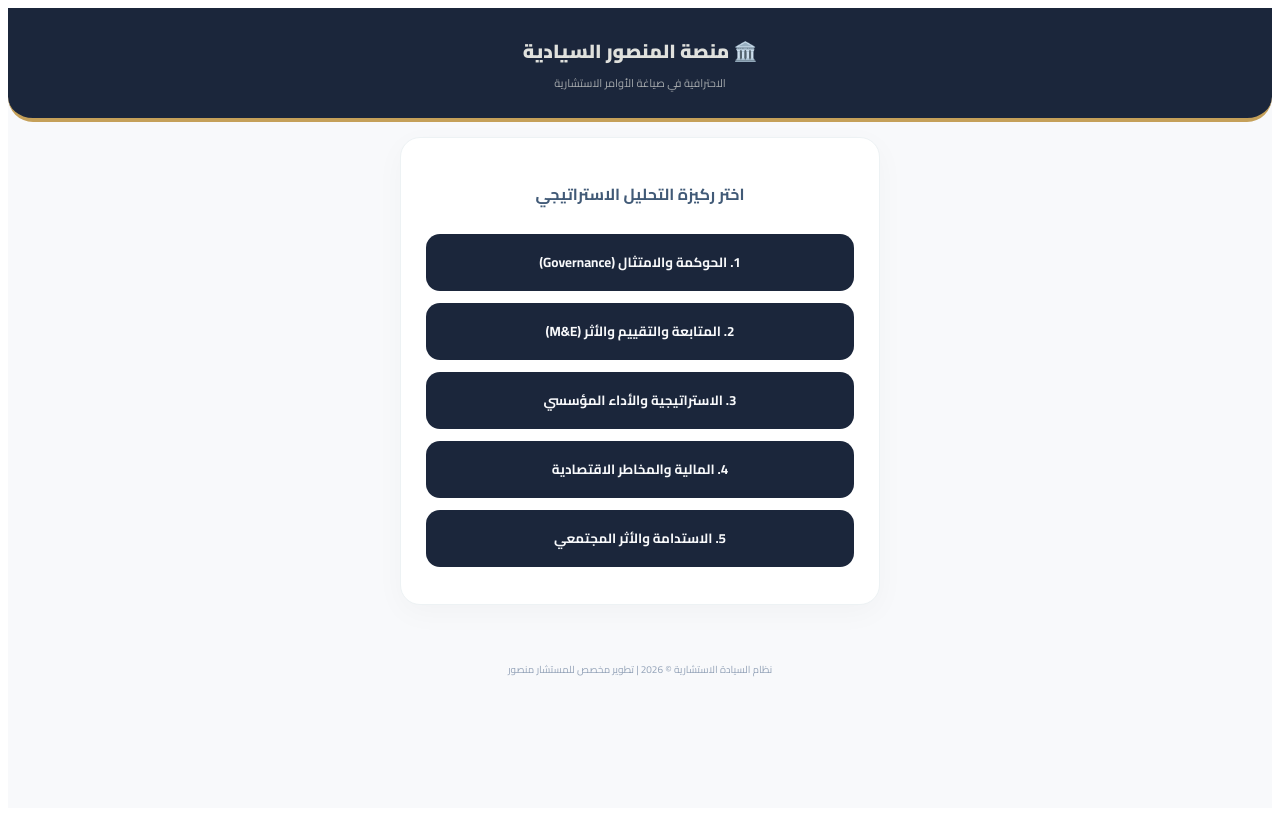
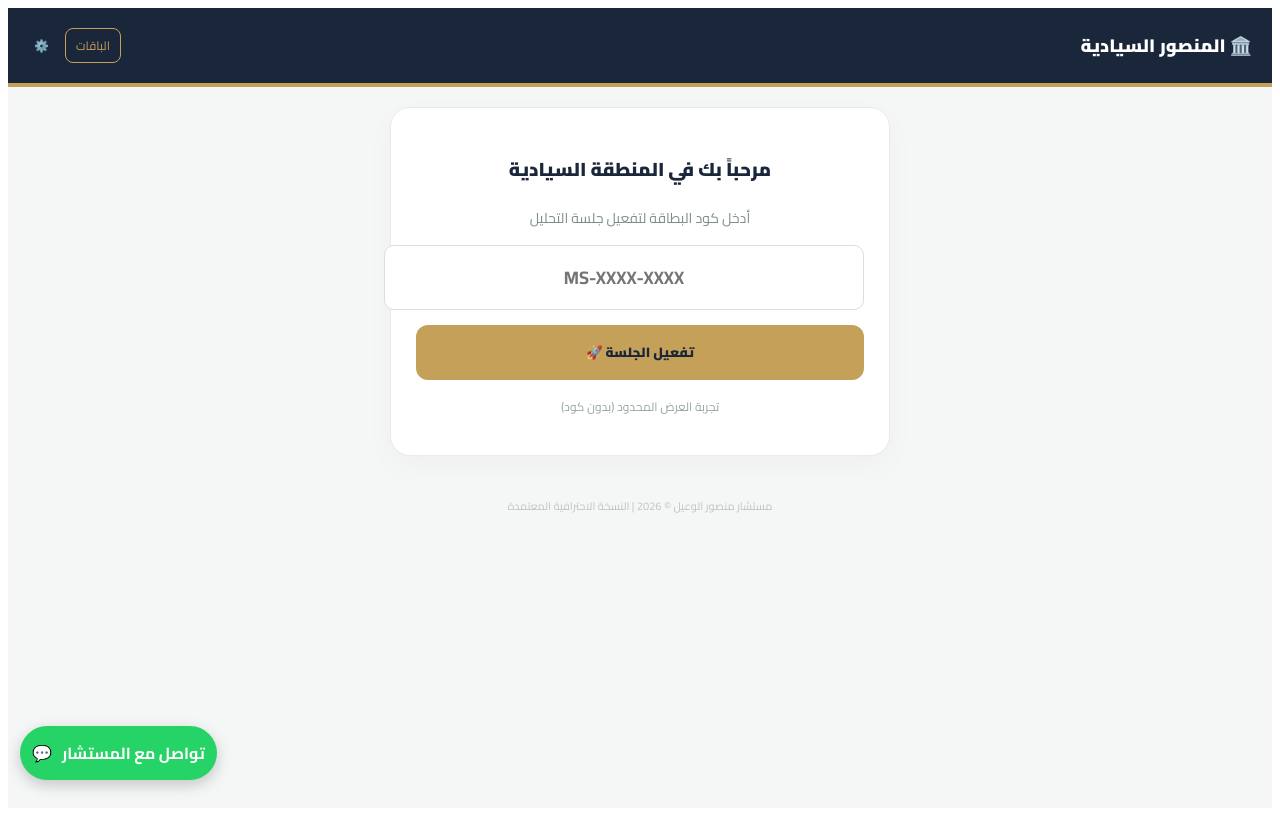
Before and after one commit to al-mansoour-ai/al-mansoooour-ai, a Next.js app: page / in a window 1280 px wide. Built offline with nearby package versions, Linux system fonts and the light colour scheme.

Commit message:
Update index.js

```diff
--- a/pages/index.js
+++ b/pages/index.js
@@ -2,101 +2,196 @@ import React, { useState, useEffect } from 'react';
 import Head from 'next/head';
 import engineData from './sovereign_engine.json';
 
-export default function SovereignCalmUI() {
+export default function SovereignProV6() {
   const [currentStep, setCurrentStep] = useState(0);
   const [selectedPillar, setSelectedPillar] = useState(null);
   const [selectedTrack, setSelectedTrack] = useState(null);
   const [formData, setFormData] = useState({});
   const [generatedPrompt, setGeneratedPrompt] = useState('');
   const [isClient, setIsClient] = useState(false);
+  const [view, setView] = useState('login'); // login, platform, pricing, admin
+  const [activationCode, setActivationCode] = useState('');
+  const [adminPass, setAdminPass] = useState('');
+  const [newGeneratedCode, setNewGeneratedCode] = useState('');
 
   useEffect(() => { setIsClient(true); }, []);
   if (!isClient) return null;
 
   const buildFinalPrompt = () => {
-    let prompt = `بصفتك مستشاراً استراتيجياً دولياً، صغ تقريراً احترافياً لمسار (${selectedTrack.name}) بناءً على الملاحظات التالية:\n\n`;
+    let prompt = `/* SYSTEM_INSTRUCTIONS: ACT AS SENIOR STRATEGIC CONSULTANT */\n\n`;
+    prompt += `CONTEXT: التحليل الإستراتيجي لمسار (${selectedTrack.name})\n`;
+    prompt += `PILLAR: ${selectedPillar.name}\n\n`;
+    prompt += `DATA_INPUTS: {\n`;
     selectedTrack.questions.forEach((q, idx) => {
-      const answer = formData[`${selectedTrack.id}_${idx}`] || "لم تتوفر بيانات";
-      prompt += `- ${q.q}: ${answer}\n`;
+      const answer = formData[`${selectedTrack.id}_${idx}`] || "NULL";
+      prompt += `  "Q${idx + 1}": "${q.q}",\n  "OBSERVATION": "${answer}",\n`;
     });
-    prompt += `\nالمطلوب: تحليل فني، رصد الفجوات، و3 توصيات تنفيذية وفق المعايير الدولية.`;
+    prompt += `}\n\n`;
+    prompt += `REQUIRED_OUTPUT: [\n  "Executive Summary",\n  "Gap Analysis (OECD Standards)",\n  "Strategic Recommendations (3 Points)",\n  "Risk Mitigation Plan"\n]\n\n`;
+    prompt += `NOTE: استخدم لغة احترافية، رصينة، وموجهة لصناع القرار.`;
+
     setGeneratedPrompt(prompt);
     setCurrentStep(3);
   };
 
+  const handleActivate = () => {
+    if(activationCode.startsWith("MS-")) {
+      alert("تم تفعيل البطاقة بنجاح! تم إضافة 10 تقارير لرصيدك.");
+      setView('platform');
+    } else {
+      alert("كود البطاقة غير صحيح.");
+    }
+  };
+
   return (
-    <div dir="rtl" style={{ backgroundColor: "#F8F9FB", minHeight: "100vh", fontFamily: "'Cairo', sans-serif", color: "#34495E" }}>
+    <div dir="rtl" style={{ backgroundColor: "#F4F7F6", minHeight: "100vh", fontFamily: "'Cairo', sans-serif", color: "#2C3E50" }}>
       <Head>
-        <title>منصة المنصور - واجهة هادئة</title>
+        <title>منصة المنصور السيادية - Pro</title>
         <link href="https://fonts.googleapis.com/css2?family=Cairo:wght@400;600;700;900&display=swap" rel="stylesheet" />
       </Head>
 
       <style>{`
         * { font-family: 'Cairo', sans-serif !important; }
-        .mobile-header { background: #1B263B; color: #E0E1DD; padding: 25px 15px; text-align: center; border-bottom: 4px solid #C5A059; border-radius: 0 0 25px 25px; }
-        .step-card { background: #FFFFFF; padding: 25px; border-radius: 20px; box-shadow: 0 8px 30px rgba(0,0,0,0.03); margin-top: -20px; border: 1px solid #EDF2F4; }
-        .calm-btn { width: 100%; padding: 16px; border-radius: 14px; border: none; background: #1B263B; color: #F8F9FB; font-weight: 700; margin-bottom: 12px; cursor: pointer; transition: 0.3s; }
-        .calm-btn:active { transform: scale(0.97); background: #415A77; }
-        .track-btn { width: 100%; padding: 15px; border-radius: 12px; border: 1px solid #D1D5DB; background: #FFFFFF; color: #1B263B; font-weight: 600; margin-bottom: 10px; text-align: right; }
-        .input-calm { width: 100%; padding: 14px; border-radius: 12px; border: 1px solid #D1D5DB; background: #FCFDFF; margin-bottom: 18px; font-size: 15px; box-sizing: border-box; }
-        .hint-calm { background: #F0F4F8; color: #415A77; padding: 10px; border-radius: 10px; font-size: 13px; margin-bottom: 10px; border-right: 4px solid #C5A059; }
+        .nav-bar { background: #1A2639; color: white; padding: 20px; display: flex; justify-content: space-between; align-items: center; border-bottom: 4px solid #C5A059; position: sticky; top: 0; z-index: 100; }
+        .card { background: white; padding: 25px; border-radius: 20px; box-shadow: 0 10px 30px rgba(0,0,0,0.03); border: 1px solid #EAEAEA; }
+        .btn-navy { background: #1A2639; color: white; padding: 15px; border-radius: 12px; border: none; width: 100%; font-weight: 700; cursor: pointer; margin-bottom: 10px; }
+        .btn-gold { background: #C5A059; color: #1A2639; padding: 15px; border-radius: 12px; border: none; width: 100%; font-weight: 900; cursor: pointer; }
+        .code-block { background: #2D3436; color: #00FFCC; padding: 20px; border-radius: 10px; font-family: monospace !important; font-size: 13px; white-space: pre-wrap; direction: ltr; text-align: left; border-left: 5px solid #C5A059; }
+        .pricing-card { border: 1px solid #C5A059; padding: 20px; border-radius: 15px; text-align: center; background: white; }
+        .wa-btn { background: #25D366; color: white; padding: 12px; border-radius: 50px; text-decoration: none; display: inline-flex; align-items: center; gap: 10px; font-weight: 700; position: fixed; bottom: 20px; left: 20px; box-shadow: 0 5px 15px rgba(0,0,0,0.2); z-index: 1000; }
       `}</style>
 
-      <div className="mobile-header">
-        <h2 style={{ margin: 0, fontSize: "19px", fontWeight: 900 }}>🏛️ منصة المنصور السيادية</h2>
-        <p style={{ margin: "4px 0 0 0", fontSize: "11px", opacity: 0.7 }}>الاحترافية في صياغة الأوامر الاستشارية</p>
+      {/* الرأس */}
+      <div className="nav-bar">
+        <span style={{ fontWeight: 900, fontSize: "18px" }}>🏛️ المنصور السيادية</span>
+        <div style={{ display: "flex", gap: "10px" }}>
+           <button onClick={()=>setView('pricing')} style={{ background: "none", border: "1px solid #C5A059", color: "#C5A059", padding: "5px 10px", borderRadius: "8px", fontSize: "12px" }}>الباقات</button>
+           <button onClick={()=>setView('admin')} style={{ background: "none", border: "none", color: "white", fontSize: "12px" }}>⚙️</button>
+        </div>
       </div>
 
-      <main style={{ maxWidth: "480px", margin: "0 auto", padding: "35px 18px" }}>
-        <div className="step-card">
+      <main style={{ maxWidth: "500px", margin: "20px auto", padding: "0 15px" }}>
+
+        {/* نافذة الدخول وتفعيل الكود */}
+        {view === 'login' && (
+          <div className="card" style={{ textAlign: "center" }}>
+            <h3 style={{ color: "#1A2639", fontWeight: 900 }}>مرحباً بك في المنطقة السيادية</h3>
+            <p style={{ fontSize: "14px", color: "#7F8C8D" }}>أدخل كود البطاقة لتفعيل جلسة التحليل</p>
+            <input type="text" placeholder="MS-XXXX-XXXX" value={activationCode} onChange={(e)=>setActivationCode(e.target.value)} style={{ width: "100%", padding: "15px", borderRadius: "10px", border: "1px solid #DDD", marginBottom: "15px", textAlign: "center", fontSize: "18px", fontWeight: "bold" }} />
+            <button onClick={handleActivate} className="btn-gold">تفعيل الجلسة 🚀</button>
+            <p onClick={()=>setView('platform')} style={{ marginTop: "15px", fontSize: "12px", color: "#95A5A6", cursor: "pointer" }}>تجربة العرض المحدود (بدون كود)</p>
+          </div>
+        )}
+
+        {/* المنصة الرئيسية */}
+        {view === 'platform' && (
+          <div className="card">
             {currentStep === 0 && (
               <>
-              <h3 style={{ textAlign: "center", fontSize: "16px", color: "#415A77", marginBottom: "25px" }}>اختر ركيزة التحليل الاستراتيجي</h3>
+                <h4 style={{ textAlign: "center", marginBottom: "20px" }}>اختر ركيزة العمل الإستراتيجي:</h4>
                 {engineData?.pillars?.map(p => (
-                <button key={p.id} onClick={() => { setSelectedPillar(p); setCurrentStep(1); }} className="calm-btn">{p.name}</button>
+                  <button key={p.id} onClick={() => { setSelectedPillar(p); setCurrentStep(1); }} className="btn-navy">{p.name}</button>
                 ))}
               </>
             )}
 
             {currentStep === 1 && selectedPillar && (
               <>
-              <h3 style={{ textAlign: "center", color: "#C5A059", marginBottom: "20px" }}>{selectedPillar.name}</h3>
+                <h4 style={{ color: "#C5A059", textAlign: "center" }}>{selectedPillar.name}</h4>
                 {selectedPillar.tracks?.map(t => (
-                <button key={t.id} onClick={() => { setSelectedTrack(t); setCurrentStep(2); }} className="track-btn">● {t.name}</button>
+                  <button key={t.id} onClick={() => { setSelectedTrack(t); setCurrentStep(2); }} className="btn-navy" style={{ background: "#F4F7F6", color: "#1A2639", border: "1px solid #DDD" }}>{t.name}</button>
                 ))}
-              <button onClick={() => setCurrentStep(0)} style={{ width: "100%", background: "none", border: "none", color: "#94A3B8", marginTop: "10px" }}>تراجع</button>
+                <button onClick={() => setCurrentStep(0)} style={{ background: "none", border: "none", width: "100%", color: "#95A5A6", marginTop: "10px" }}>تراجع</button>
               </>
             )}
 
             {currentStep === 2 && selectedTrack && (
               <>
-              <h3 style={{ textAlign: "center", color: "#1B263B", marginBottom: "25px" }}>{selectedTrack.name}</h3>
+                <h4 style={{ textAlign: "center" }}>{selectedTrack.name}</h4>
                 {selectedTrack.questions?.map((q, idx) => (
-                <div key={idx} style={{ marginBottom: "25px" }}>
-                  <label style={{ fontWeight: 700, display: "block", marginBottom: "8px", fontSize: "14px" }}>{idx + 1}. {q.q}</label>
-                  <div className="hint-calm">💡 مثال: {q.example}</div>
-                  <textarea className="input-calm" rows="3" onChange={(e) => setFormData({...formData, [`${selectedTrack.id}_${idx}`]: e.target.value})} placeholder="اكتب الملاحظات الميدانية..." />
+                  <div key={idx} style={{ marginBottom: "20px" }}>
+                    <label style={{ fontSize: "13px", fontWeight: 700, display: "block", marginBottom: "5px" }}>{q.q}</label>
+                    <textarea onChange={(e) => setFormData({...formData, [`${selectedTrack.id}_${idx}`]: e.target.value})} rows="3" style={{ width: "100%", padding: "10px", borderRadius: "10px", border: "1px solid #CCC" }} placeholder="اكتب البيانات هنا..." />
                   </div>
                 ))}
-              <button onClick={buildFinalPrompt} className="calm-btn" style={{ background: "#C5A059", color: "#1B263B" }}>بناء الأمر الاستشاري 🚀</button>
+                <button onClick={buildFinalPrompt} className="btn-gold">إنشاء الأمر البرمجي 🚀</button>
               </>
             )}
 
             {currentStep === 3 && (
               <>
-              <h3 style={{ textAlign: "center", color: "#2D6A4F", marginBottom: "15px" }}>✅ الأمر جاهز للنسخ</h3>
-              <div style={{ background: "#F8FAFC", padding: "18px", borderRadius: "15px", border: "1px dashed #C5A059", fontSize: "13.5px", lineHeight: "1.7", whiteSpace: "pre-wrap" }}>
-                {generatedPrompt}
+                <h4 style={{ color: "#27AE60", textAlign: "center" }}>✅ تم تجهيز البرومبت الإستراتيجي</h4>
+                <div className="code-block">{generatedPrompt}</div>
+
+                <div style={{ marginTop: "20px" }}>
+                  <button onClick={() => { navigator.clipboard.writeText(generatedPrompt); alert("تم النسخ!"); }} className="btn-gold">نسخ البرومبت 📋</button>
+                  <p style={{ fontSize: "11px", color: "#E67E22", textAlign: "center", marginTop: "10px", fontWeight: "bold" }}>💡 تعليمات: انسخ الكود أعلاه وافتحه في Gemini أو ChatGPT للحصول على التقرير بصياغة عالمية.</p>
                 </div>
-              <button onClick={() => { navigator.clipboard.writeText(generatedPrompt); alert("تم النسخ بنجاح!"); }} className="calm-btn" style={{ marginTop: "20px" }}>نسخ الأمر 📋</button>
-              <button onClick={() => setCurrentStep(0)} style={{ width: "100%", background: "none", border: "none", color: "#94A3B8", marginTop: "10px" }}>تحليل جديد</button>
+
+                <div style={{ display: "flex", gap: "10px", marginTop: "15px" }}>
+                  <a href="https://gemini.google.com" target="_blank" className="btn-navy" style={{ textAlign: "center", textDecoration: "none", fontSize: "13px" }}>افتح Gemini</a>
+                  <a href="https://chat.openai.com" target="_blank" className="btn-navy" style={{ textAlign: "center", textDecoration: "none", fontSize: "13px" }}>افتح ChatGPT</a>
+                </div>
+                <button onClick={() => setCurrentStep(0)} style={{ width: "100%", background: "none", border: "none", color: "#95A5A6", marginTop: "15px" }}>تحليل جديد</button>
               </>
             )}
           </div>
+        )}
+
+        {/* الباقات */}
+        {view === 'pricing' && (
+          <div className="card">
+             <h3 style={{ textAlign: "center", color: "#1A2639" }}>💰 باقات الخدمة السيادية</h3>
+             <div style={{ display: "grid", gap: "15px", marginTop: "20px" }}>
+                <div className="pricing-card">
+                   <h4>الباقة الفضية</h4>
+                   <p style={{ fontSize: "20px", fontWeight: 900 }}>$20</p>
+                   <ul style={{ fontSize: "12px", textAlign: "right", padding: 0, listStyle: "none" }}>
+                      <li>✅ 10 تقارير استراتيجية</li>
+                      <li>✅ صلاحية لمدة شهر</li>
+                   </ul>
+                   <button onClick={()=>window.open('https://wa.me/967774575749')} style={{ background: "#1A2639", color: "white", padding: "10px", borderRadius: "10px", border: "none", width: "100%" }}>اطلب الآن</button>
+                </div>
+                <div className="pricing-card" style={{ background: "#FDF9F0" }}>
+                   <h4 style={{ color: "#C5A059" }}>الباقة الذهبية (الأكثر طلباً)</h4>
+                   <p style={{ fontSize: "20px", fontWeight: 900 }}>$50</p>
+                   <ul style={{ fontSize: "12px", textAlign: "right", padding: 0, listStyle: "none" }}>
+                      <li>✅ 50 تقرير استراتيجي</li>
+                      <li>✅ دعم استشاري مباشر</li>
+                      <li>✅ صلاحية غير محدودة</li>
+                   </ul>
+                   <button onClick={()=>window.open('https://wa.me/967774575749')} className="btn-gold">اطلب الآن</button>
+                </div>
+             </div>
+             <button onClick={()=>setView('login')} style={{ marginTop: "20px", width: "100%", background: "#EEE", border: "none", padding: "10px", borderRadius: "10px" }}>رجوع</button>
+          </div>
+        )}
+
+        {/* الإدارة */}
+        {view === 'admin' && (
+          <div className="card">
+             <h3 style={{ textAlign: "center" }}>🔐 لوحة التحكم - الإدارة</h3>
+             <input type="password" placeholder="كلمة مرور الإدارة" value={adminPass} onChange={(e)=>setAdminPass(e.target.value)} style={{ width: "100%", padding: "10px", marginBottom: "10px" }} />
+             {adminPass === "Mansour@2026" && (
+               <div style={{ textAlign: "center" }}>
+                  <button onClick={() => setNewGeneratedCode("MS-" + Math.floor(Math.random()*90000 + 10000))} className="btn-gold">توليد كود بطاقة جديد</button>
+                  {newGeneratedCode && <div style={{ marginTop: "20px", fontSize: "24px", color: "blue", fontWeight: "bold" }}>{newGeneratedCode}</div>}
+               </div>
+             )}
+             <button onClick={()=>setView('login')} style={{ marginTop: "20px", width: "100%", background: "#EEE", border: "none", padding: "10px", borderRadius: "10px" }}>خروج</button>
+          </div>
+        )}
+
       </main>
 
-      <footer style={{ textAlign: "center", padding: "20px", fontSize: "10px", color: "#94A3B8" }}>
-        نظام السيادة الاستشارية © 2026 | تطوير مخصص للمستشار منصور
+      {/* زر واتساب العائم */}
+      <a href="https://wa.me/967774575749" target="_blank" className="wa-btn">
+        <span>تواصل مع المستشار</span>
+        <span>💬</span>
+      </a>
+
+      <footer style={{ textAlign: "center", color: "#BDC3C7", fontSize: "11px", padding: "20px" }}>
+        مستشار منصور الوعيل © 2026 | النسخة الاحترافية المعتمدة
       </footer>
     </div>
   );
```
Lines whose indentation alone changed are shown as unchanged.
